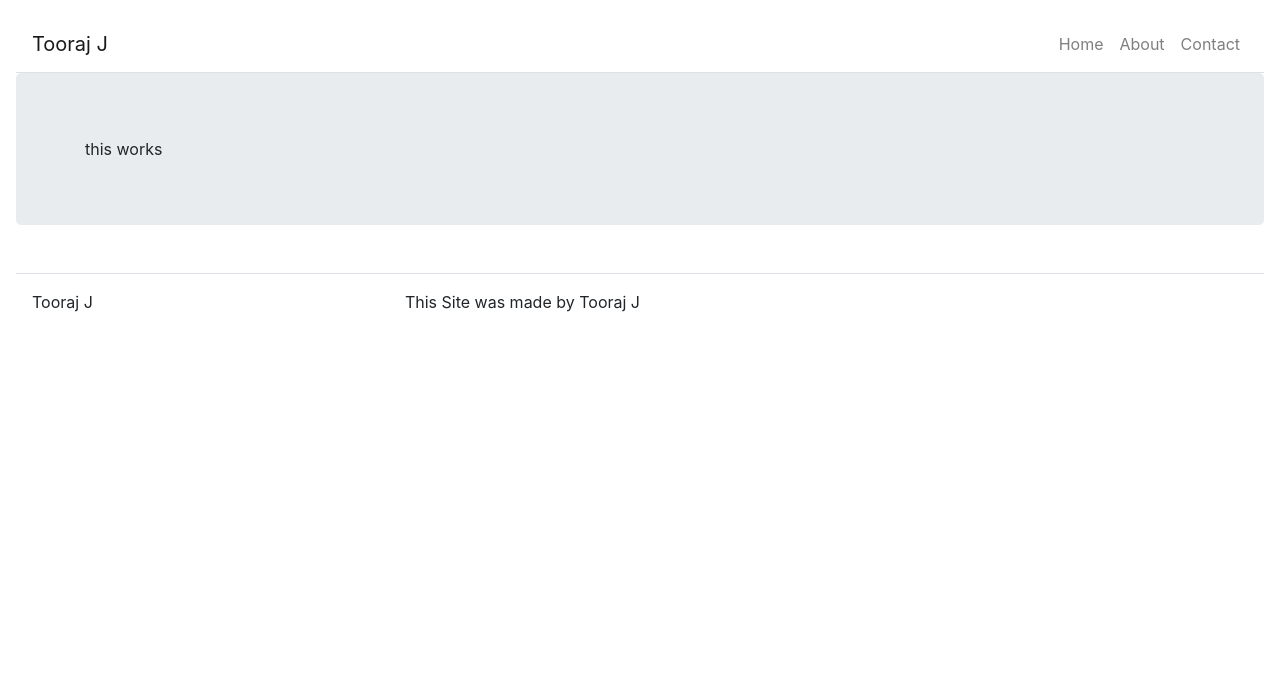
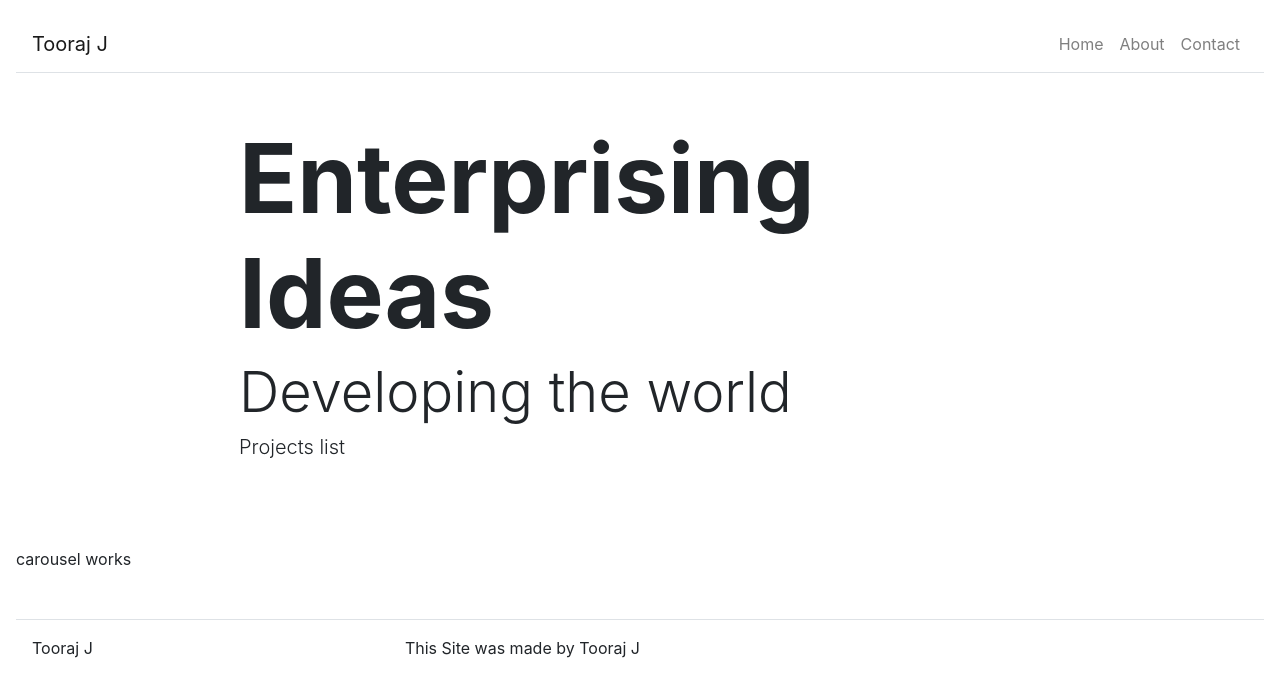
Before and after one commit to toorajj/portfolio, a React (Create React App) app in the folder portfolio/: page / in a window 1280 px wide. Shown: the top 696 px of the page. Built offline with nearby package versions, Linux system fonts and the light colour scheme.

Commit message:
created new component and added to homePage

```diff
--- a/portfolio/src/App.js
+++ b/portfolio/src/App.js
@@ -21,7 +21,7 @@ class App extends react.Component {
         { title: 'Contact', path: '/contact' },
       ],
       home: {
-        title: 'Welcome to my portfolio page',
+        title: 'Enterprising Ideas',
         subTitle: 'Developing the world',
         text: 'Projects list'
       },
--- /dev/null
+++ b/portfolio/src/components/Carousel.js
@@ -0,0 +1,69 @@
+import { render } from '@testing-library/react';
+import React from 'react';
+
+class Carousel extends React.Component {
+
+    constructor(props) {
+        super(props);
+        this.state = {
+            items: [
+                {
+                    id:0,
+                    title: 'Scroll List',
+                    subTitle: 'MERN built',
+                    imgSource: '',
+                    link: 'https://scroll-list.netlify.app/',
+                    selected: false
+                },
+                {
+                    id:1,
+                    title: 'Wayfarer',
+                    subTitle: 'Python, Django, PostgreSQL',
+                    imgSource: '',
+                    link: 'https://project-wayfarer-sei119.herokuapp.com',
+                    selected: false
+                },
+                {
+                    id:2,
+                    title: 'MediaHub',
+                    subTitle: 'Node.js Powered API with Express, Mongoose & MongoDB ',
+                    imgSource: '',
+                    link: '',
+                    selected: false
+                },
+                {
+                    id:3,
+                    title: 'Tomagotchi Project',
+                    subTitle: 'JavaScript, CSS, HTML MVP Built ',
+                    imgSource: '',
+                    link: '',
+                    selected: false
+                }
+            ]
+
+
+        }
+    }
+
+    handleCardClick = (id, card) => {
+        let items = [...this.state.items];
+
+        items[id].selected = [id].selected ? false : true;
+
+        items.forEach(item => {
+            if(item.id !== id) {
+                item.selected = false;
+            }
+        });
+
+    }
+
+    render() {
+        return(
+            <p> carousel works</p>
+        );
+    }
+
+}
+
+export default Carousel;
--- a/portfolio/src/components/Hero.js
+++ b/portfolio/src/components/Hero.js
@@ -2,14 +2,16 @@ import React from 'react';
 import Jumbotron from 'react-bootstrap/Jumbotron';
 import { Container, Row, Col } from 'react-bootstrap'
 
-function Hero () {
+function Hero (props) {
 
     return(
-        <Jumbotron>
-            <Container>
-                <Row>
-                    <Col>
-                    this works
+        <Jumbotron className="bg-transparent jumbotron-fluid p-0">
+            <Container fluid={true} >
+                <Row className="justify-content-center py-5" >
+                    <Col md={8} sm={12}>
+                        { props.title && <h2 className="display-1 font-weight-bolder">{props.title}</h2>}
+                        { props.subTitle && <h3 className="display-4 font-weight-light">{props.subTitle}</h3>}
+                        { props.text && <h4 className="lead font-weight-light">{props.text}</h4>}
                     </Col>
                 </Row>
             </Container>
--- a/portfolio/src/pages/HomePage.js
+++ b/portfolio/src/pages/HomePage.js
@@ -1,11 +1,15 @@
 import React from 'react';
 
 import Hero from '../components/Hero'
+import Carousel from '../components/Carousel'
 
-function HomePage() {
+function HomePage(props) {
 
     return(
-        <Hero />
+        <div>
+            <Hero title={props.title} subTitle={props.subTitle} text={props.text}/>
+            <Carousel />
+        </div>
     );
 
 }
```
